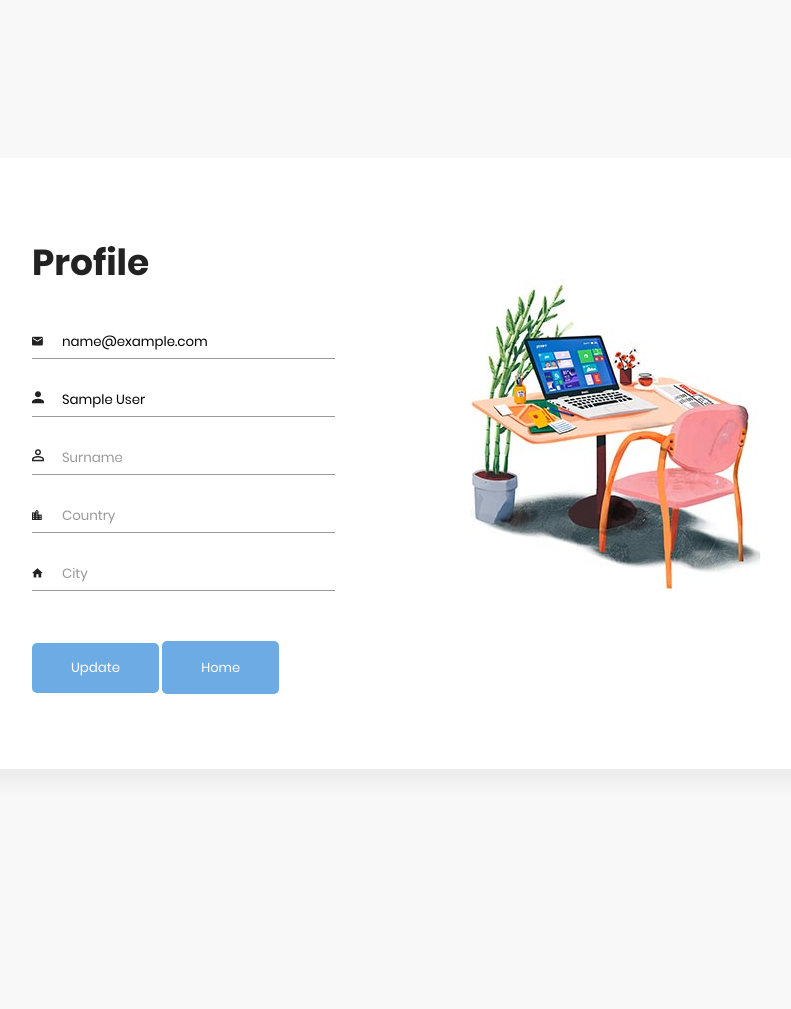
After one commit to MariaAfanaseva/newschool_project, a Django app: page /auth/profile/ in a window 1280 px wide. The commit adds this page. Shown: the top 1009 px of the page, without its empty margins (267-1058 px from the left). Run offline with Django 3.2, Linux system fonts and the light colour scheme; the visitor is signed in with stand-in values (Sample User, id 1); parts of the project's set-up code (start-up, migrations or seed data) failed here and were passed over.

Commit message:
Added user profile, added edit user profile, added logging, updated login(added next).

```diff
--- a/authapp/forms.py
+++ b/authapp/forms.py
@@ -2,7 +2,7 @@ import hashlib
 import random
 from django import forms
 from django.contrib.auth.forms import AuthenticationForm
-from authapp.models import User, UserVerify
+from authapp.models import User, UserVerify, UserProfile
 
 
 class UserRegisterForm(forms.ModelForm):
@@ -60,3 +60,28 @@ class UserLoginForm(AuthenticationForm):
         super(UserLoginForm, self).__init__(*args, **kwargs)
         for field_name, field in self.fields.items():
             field.widget.attrs['placeholder'] = field.label
+
+
+class UserEditForm(forms.ModelForm):
+
+    class Meta:
+        model = User
+        fields = ('email', 'name')
+
+    def __init__(self, *args, **kwargs):
+        super(UserEditForm, self).__init__(*args, **kwargs)
+        for field_name, field in self.fields.items():
+            field.widget.attrs['placeholder'] = field.label
+        self.fields['email'].widget.attrs['readonly'] = True
+
+
+class UserProfileForm(forms.ModelForm):
+
+    class Meta:
+        model = UserProfile
+        fields = ('surname', 'country', 'city')
+
+    def __init__(self, *args, **kwargs):
+        super(UserProfileForm, self).__init__(*args, **kwargs)
+        for field_name, field in self.fields.items():
+            field.widget.attrs['placeholder'] = field.label
--- a/authapp/models.py
+++ b/authapp/models.py
@@ -2,6 +2,8 @@ from django.db import models
 from django.contrib.auth.models import AbstractBaseUser
 from django.contrib.auth.models import BaseUserManager
 from django.utils.timezone import now, timedelta
+from django.dispatch import receiver
+from django.db.models.signals import post_save
 
 
 def get_verification_key_time():
@@ -68,3 +70,27 @@ class UserVerify(models.Model):
             return True
         else:
             return False
+
+
+class UserProfile(models.Model):
+    user = models.OneToOneField(User, on_delete=models.CASCADE, primary_key=True)
+    surname = models.CharField(verbose_name='Surname', max_length=128, blank=True)
+    country = models.CharField(verbose_name='Country', max_length=128, blank=True)
+    city = models.CharField(verbose_name='City', max_length=128, blank=True)
+
+    @receiver(post_save, sender=User)
+    def create_user_profile(sender, instance, created, **kwargs):
+        """
+
+        SIGNAL saves new user profile and update user
+        profile when user save and update.
+
+        """
+        user = instance
+        if created:
+            UserProfile.objects.create(user=user)  # create
+        else:
+            instance.userprofile.save()  # save form
+
+    def __str__(self):
+        return self.surname
--- /dev/null
+++ b/authapp/templates/authapp/profile.html
@@ -0,0 +1,50 @@
+{% extends 'authapp/base.html' %}
+{% load static %}
+{% block content %}
+<!-- Sign up form -->
+        <section class="signup">
+            <div class="container">
+                <div class="signup-content">
+                    <div class="signup-form">
+                        <h2 class="form-title">Profile</h2>
+
+                        <form method="POST" class="register-form" id="register-form">
+                            {% csrf_token %}
+                            {% for field in user_form %}
+
+                                {% for error in field.errors %}
+                                    <p class="error_message">{{ error }}</p>
+                                {% endfor %}
+
+                                <div class="form-group">
+                                    <label for="{{ field.id_for_label }}"><i id="{{ field.id_for_label }}_icon" class="zmdi"></i></label>
+                                    {{ field }}
+                                </div>
+
+                            {% endfor %}
+
+                            {% for field in profile_form %}
+
+                                {% for error in field.errors %}
+                                    <p class="error_message">{{ error }}</p>
+                                {% endfor %}
+
+                                <div class="form-group">
+                                    <label for="{{ field.id_for_label }}"><i id="{{ field.id_for_label }}_icon" class="zmdi"></i></label>
+                                    {{ field }}
+                                </div>
+
+                            {% endfor %}
+                            <div class="form-group form-button">
+                                <input type="submit" name="signup" id="signup" class="form-submit" value="Update"/>
+                                <a href="{% url 'main:index' %}" class="form-submit rm_underline">Home</a>
+                            </div>
+                        </form>
+                    </div>
+                     <div class="signup-image">
+                        <figure><img src="{% static 'images/signup-image.jpg' %}" alt="sing up image"></figure>
+                     </div>
+                </div>
+            </div>
+        </section>
+{% endblock %}
--- a/authapp/urls.py
+++ b/authapp/urls.py
@@ -1,6 +1,7 @@
 from django.urls import path
 from authapp.views import (UserRegister, UserLogin,
-                           UserLogout, UserVerify)
+                           UserLogout, UserVerify,
+                           UserProfileView)
 
 app_name = 'authapp'
 
@@ -10,4 +11,5 @@ urlpatterns = [
     path('logout/', UserLogout.as_view(), name='logout'),
     path('verify/<email>/<verification_key>/', UserVerify.as_view(),
          name='verify'),
+    path('profile/', UserProfileView.as_view(), name='profile'),
 ]
--- a/authapp/views.py
+++ b/authapp/views.py
@@ -1,11 +1,18 @@
+import logging
 from django.shortcuts import render, HttpResponseRedirect
 from django.views import View
 from django.contrib.auth import authenticate, login, logout
 from django.urls import reverse
 from django.core.mail import send_mail
-from authapp.forms import UserRegisterForm, UserLoginForm
+from django.contrib.auth.decorators import login_required
+from django.utils.decorators import method_decorator
+from authapp.forms import (UserRegisterForm, UserLoginForm,
+                           UserEditForm, UserProfileForm)
 from school.settings import DOMAIN_NAME, EMAIL_HOST_USER
 from authapp.models import User
+
+
+logger = logging.getLogger(__name__)
 
 
 def send_verify_mail(user):
@@ -18,36 +25,43 @@ def send_verify_mail(user):
 
 
 class UserRegister(View):
+    template_name = 'authapp/register.html'
+    template_verify = 'authapp/verification.html'
+    register_form = UserRegisterForm
 
     def get(self, request):
-        register_form = UserRegisterForm()
+        register_form = self.register_form()
         context = {
             'title': 'Registration',
             'register_form': register_form,
         }
-        return render(request, 'authapp/register.html', context)
+        return render(request, self.template_name, context)
 
     def post(self, request):
-        register_form = UserRegisterForm(request.POST)
+        register_form = self.register_form(request.POST)
         if register_form.is_valid():
             new_user = register_form.save()
             if send_verify_mail(new_user):
-                return render(request, 'authapp/verification.html')
-        return render(request, 'authapp/register.html', {'register_form': register_form})
+                return render(request, self.template_verify)
+        return render(request, self.template_name, {'register_form': register_form})
 
 
 class UserLogin(View):
+    template_name = 'authapp/login.html'
+    login_form = UserLoginForm
 
     def get(self, request):
-        login_form = UserLoginForm()
+        login_form = self.login_form()
+        next_url = request.GET['next'] if 'next' in request.GET.keys() else ''
         context = {
             'title': 'Login',
             'login_form': login_form,
+            'next': next_url,
         }
-        return render(request, 'authapp/login.html', context)
+        return render(request, self.template_name, context)
 
     def post(self, request):
-        login_form = UserLoginForm(request, data=request.POST)
+        login_form = self.login_form(request, data=request.POST)
         if login_form.is_valid():
             user = authenticate(
                 request,
@@ -57,11 +71,15 @@ class UserLogin(View):
 
             if user and user.is_active:
                 login(request, user)
-                return HttpResponseRedirect(reverse('main:index'))
+                if 'next' in request.POST.keys():
+                    return HttpResponseRedirect(request.POST['next'])
+                else:
+                    return HttpResponseRedirect(reverse('main:index'))
 
-        return render(request, 'authapp/login.html', {'login_form': login_form})
+        return render(request, self.template_name, {'login_form': login_form})
 
 
+@method_decorator(login_required, name='dispatch')
 class UserLogout(View):
 
     def get(self, request):
@@ -70,14 +88,46 @@ class UserLogout(View):
 
 
 class UserVerify(View):
+    template_name = 'authapp/verification.html'
 
     def get(self, request, email, verification_key):
+        context = {
+            'title': 'Verification',
+        }
         user = User.objects.get(email=email)
         if user.userverify.verification_key == verification_key and \
                 user.userverify.is_verification_key_valid():
             user.is_active = True
             user.save()
             login(request, user, backend='django.contrib.auth.backends.ModelBackend')
-            return render(request, 'authapp/verification.html')
+            return render(request, self.template_name, context)
         else:
-            return render(request, 'authapp/verification.html')
+            logger.error('User dose not verify by verify link.')
+            return render(request, self.template_name, context)
+
+
+@method_decorator(login_required, name='dispatch')
+class UserProfileView(View):
+    template_name = 'authapp/profile.html'
+    edit_form = UserEditForm
+    profile_form = UserProfileForm
+
+    def get(self, request):
+        user_form = self.edit_form(instance=request.user)
+        profile_form = self.profile_form(instance=request.user.userprofile)
+        context = {
+            'title': 'Profile',
+            'user_form': user_form,
+            'profile_form': profile_form,
+        }
+        return render(request, self.template_name, context)
+
+    def post(self, request):
+        user_form = self.edit_form(request.POST, instance=request.user)
+        profile_form = self.profile_form(request.POST, instance=request.user.userprofile)
+
+        if user_form.is_valid() and profile_form.is_valid():
+            user_form.save()  # signal from user save user profile
+            return HttpResponseRedirect(reverse('main:index'))
+        return render(request, self.template_name,
+                      {'user_form': user_form, 'profile_form': profile_form})
--- a/static/js/main.js
+++ b/static/js/main.js
@@ -2,10 +2,13 @@ function add_class_icon(){
     const classes = {
         'id_name_icon':['zmdi-account', 'material-icons-name'],
         'id_username_icon':['zmdi-email'],
+        'id_surname_icon': ['zmdi-account-o', 'material-icons-name'],
         'id_email_icon':['zmdi-email'],
         'id_password_icon':['zmdi-lock'],
         'id_password1_icon':['zmdi-lock'],
-        'id_password2_icon': ['zmdi-lock-outline']
+        'id_password2_icon': ['zmdi-lock-outline'],
+        'id_city_icon': ['zmdi-home'],
+        'id_country_icon': ['zmdi-city']
     };
     for (let element_id in classes){
         let element = document.getElementById(element_id);
```
Also changed, not shown: authapp/templates/authapp/login.html (+8 -3 lines), authapp/templates/authapp/verification.html (+11 -3 lines), mainapp/templates/mainapp/base.html (+11 -4 lines), school/settings.py (+19 -0 lines), 1 other file.
